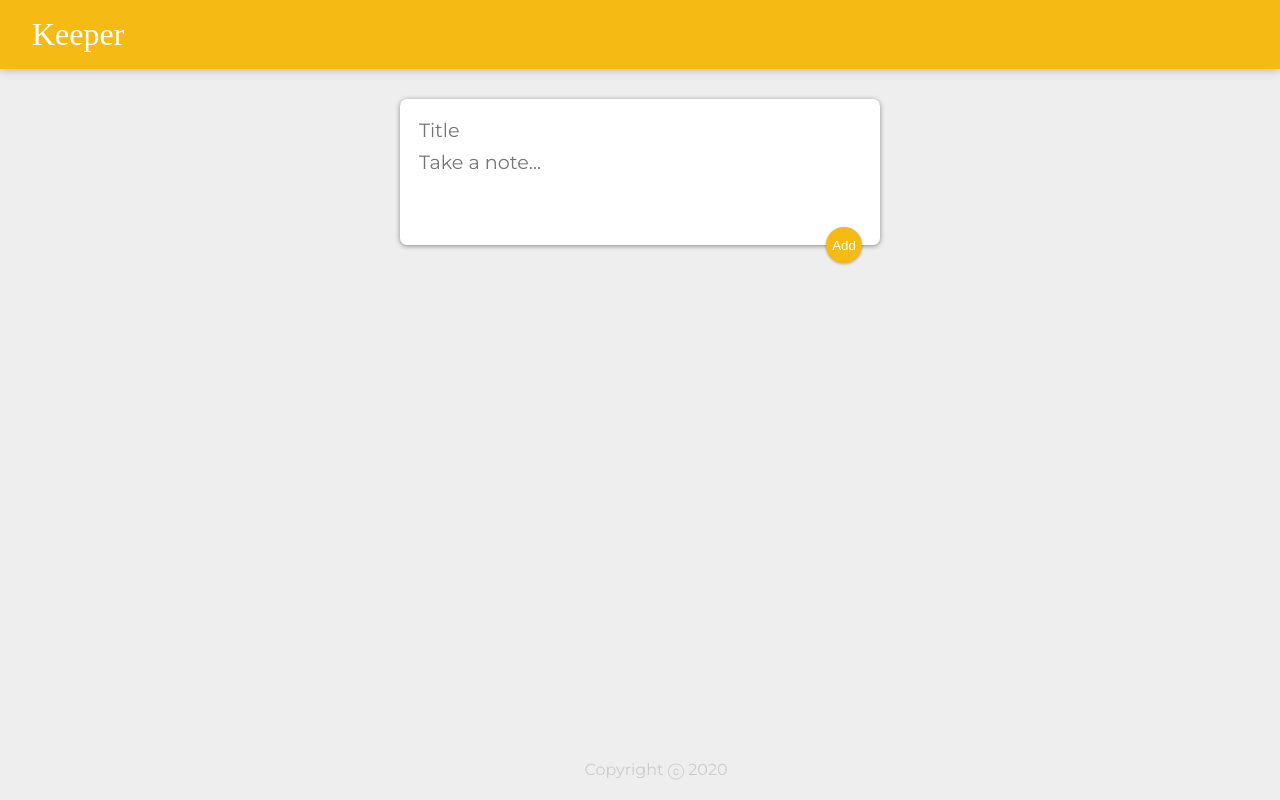
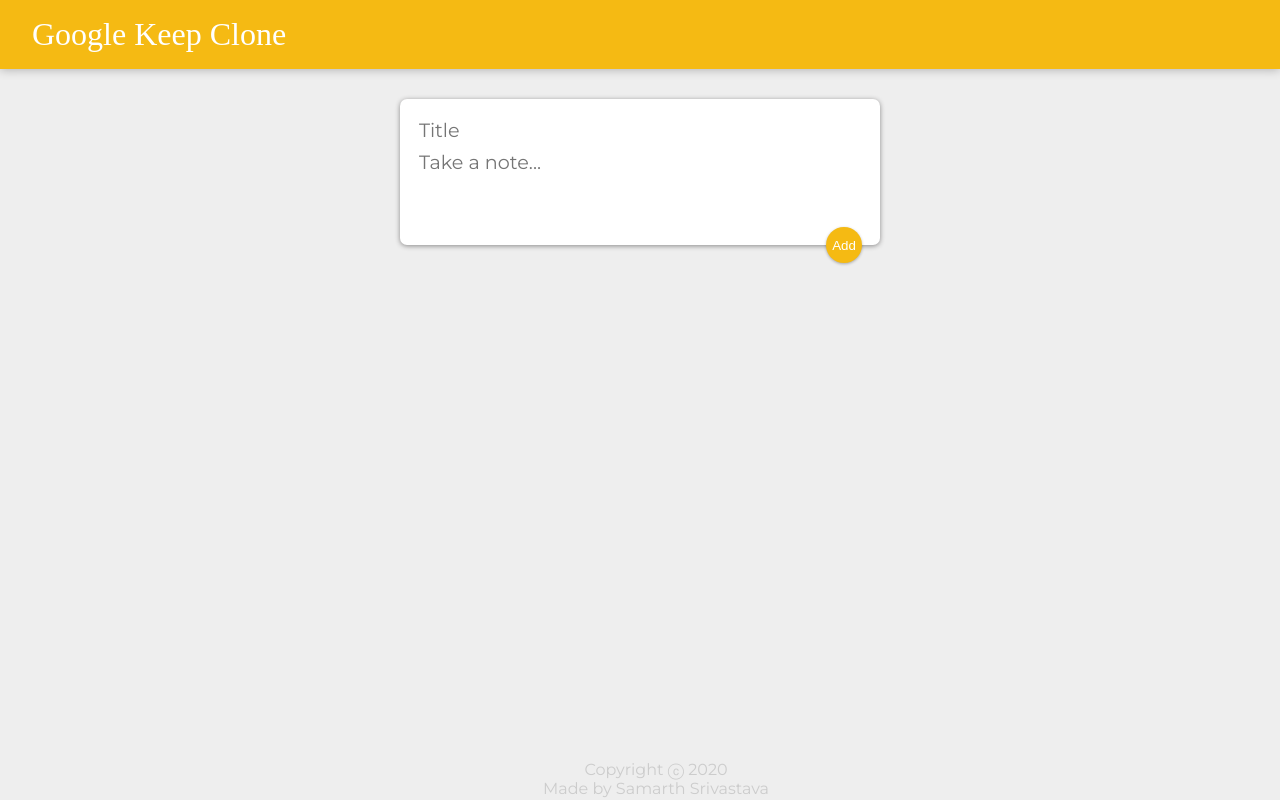
Before and after one commit to Samarth484/Google-Keep-Clone, a React (Create React App) app: page / in a window 1280 px wide. Built offline with nearby package versions, Linux system fonts and the light colour scheme; a web font is replaced by a local one.

Commit message:
Finishing Touch! Google Keep Clone is complete!

```diff
--- a/src/components/Footer.jsx
+++ b/src/components/Footer.jsx
@@ -4,7 +4,7 @@
   const year = new Date().getFullYear();
   return (
     <footer>
-      <p>Copyright ⓒ {year}</p>
+      <p>Copyright ⓒ {year} <br></br>Made by Samarth Srivastava</p>
     </footer>
   );
 }
--- a/src/components/Header.jsx
+++ b/src/components/Header.jsx
@@ -3,7 +3,7 @@
 function Header() {
   return (
     <header>
-      <h1>Keeper</h1>
+      <h1>Google Keep Clone</h1>
     </header>
   );
 }
```
